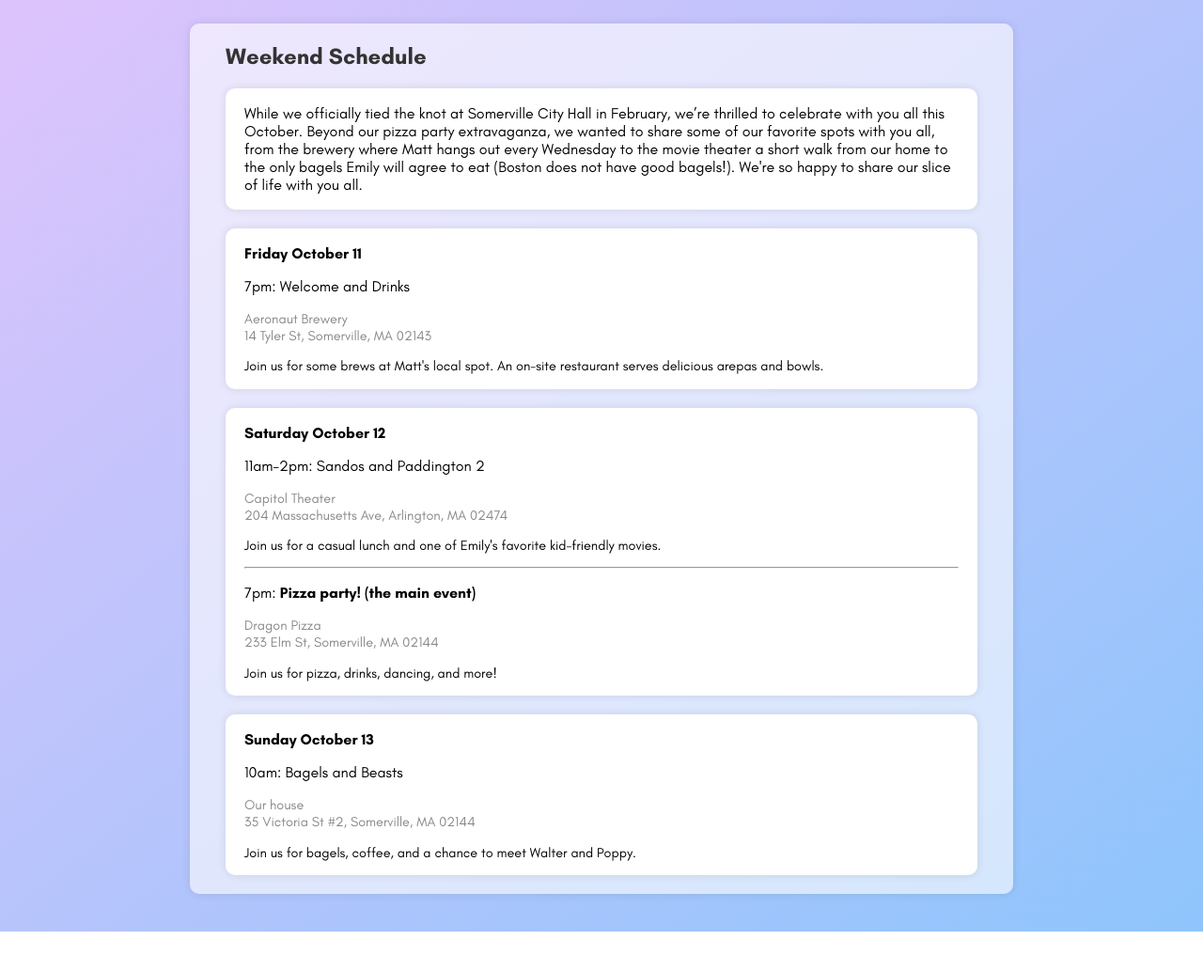
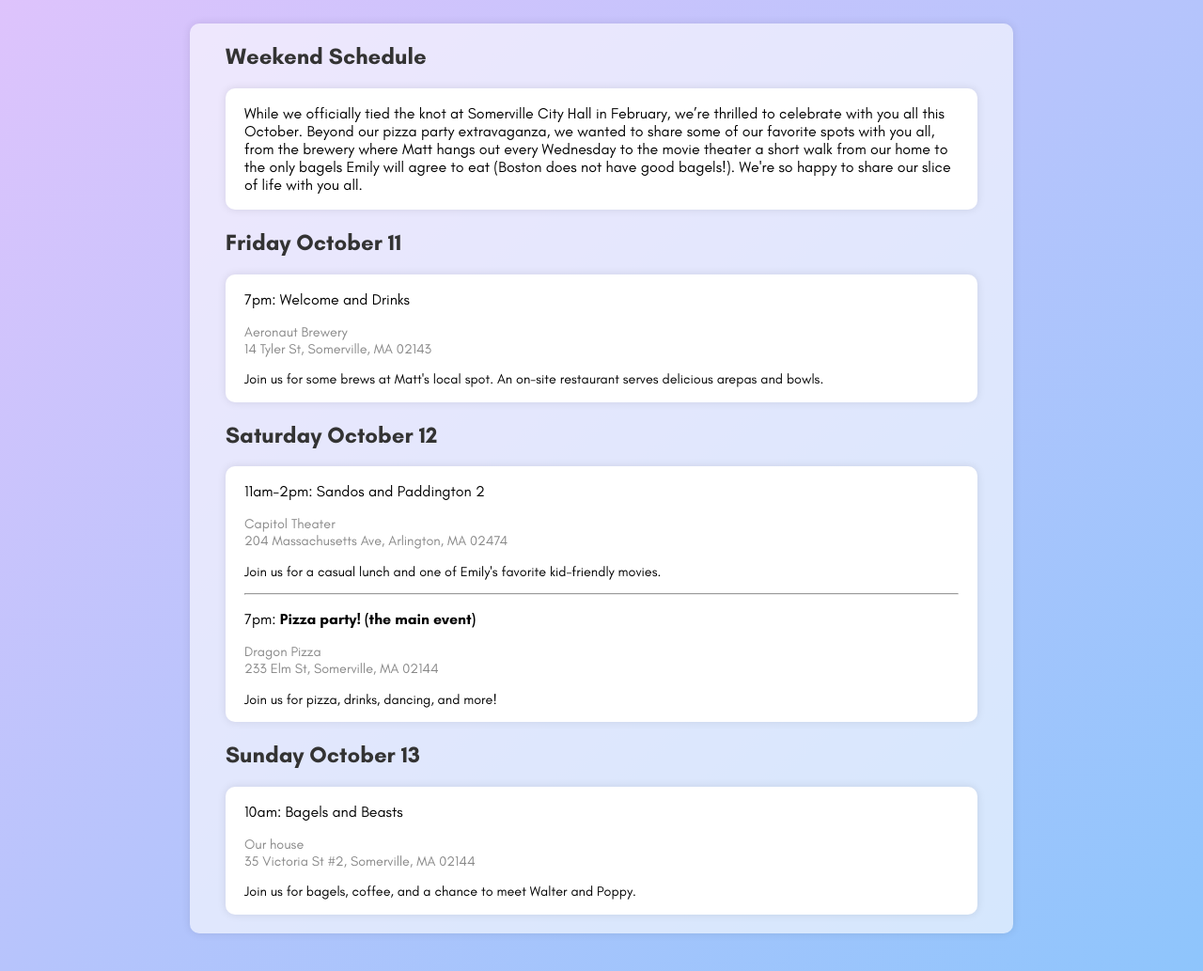
Before and after one commit to warmlogic/mollischwend, a plain HTML site: page schedule.html in a window 1280 px wide. Shown: the part 55-1088 px from the top of the page at 94% size. Before the commit the page ends 1046 px from the top, so only its background shows below. Drawn offline with Linux system fonts and the light colour scheme.

Commit message:
update date

```diff
--- a/schedule.html
+++ b/schedule.html
@@ -28,15 +28,15 @@
                     <p class="what">While we officially tied the knot at Somerville City Hall in February, we’re thrilled to celebrate with you all this October. Beyond our pizza party extravaganza, we wanted to share some of our favorite spots with you all, from the brewery where Matt hangs out every Wednesday to the movie theater a short walk from our home to the only bagels Emily will agree to eat (Boston does not have good bagels!). We're so happy to share our slice of life with you all.</p>
                 </div>
 
+                <h2>Friday October 11</h2>
                 <div class="card">
-                    <p class="date">Friday October 11</p>
                     <p class="what">7pm: Welcome and Drinks</p>
                     <p class="address">Aeronaut Brewery<br>14 Tyler St, Somerville, MA 02143</p>
                     <p class="description">Join us for some brews at Matt's local spot. An on-site restaurant serves delicious arepas and bowls.</p>
                 </div>
 
+                <h2>Saturday October 12</h2>
                 <div class="card">
-                    <p class="date">Saturday October 12</p>
                     <p class="what">11am-2pm: Sandos and Paddington 2</p>
                     <p class="address">Capitol Theater<br>204 Massachusetts Ave, Arlington, MA 02474</p>
                     <p class="description">Join us for a casual lunch and one of Emily's favorite kid-friendly movies.</p>
@@ -48,8 +48,8 @@
                     <p class="description">Join us for pizza, drinks, dancing, and more!</p>
                 </div>
 
+                <h2>Sunday October 13</h2>
                 <div class="card">
-                    <p class="date">Sunday October 13</p>
                     <p class="what">10am: Bagels and Beasts</p>
                     <p class="address">Our house<br>35 Victoria St #2, Somerville, MA 02144</p>
                     <p class="description">Join us for bagels, coffee, and a chance to meet Walter and Poppy.</p>
--- a/styles.css
+++ b/styles.css
@@ -163,12 +163,6 @@ main {
     font-style: italic;
 }
 
-.date {
-    color: #000000;
-    font-size: 1em; /* Dynamic font size */
-    font-weight: bold;
-}
-
 .what {
     color: #000000;
     font-size: 1em; /* Dynamic font size */
```
